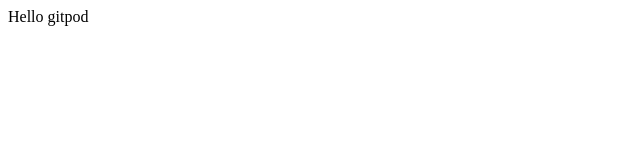
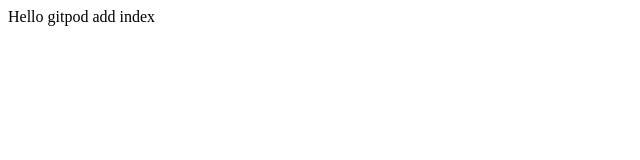
Before and after one commit to hurumeki/pub-test, a plain HTML site: page index.html in a window 1280 px wide. Shown: the full height of the page, 0-640 px from the left. Drawn offline with Linux system fonts and the light colour scheme.

Commit message:
Change: index.html

```diff
--- a/index.html
+++ b/index.html
@@ -8,5 +8,6 @@
 </head>
 <body>
     Hello gitpod
+    add index
 </body>
 </html>
```
